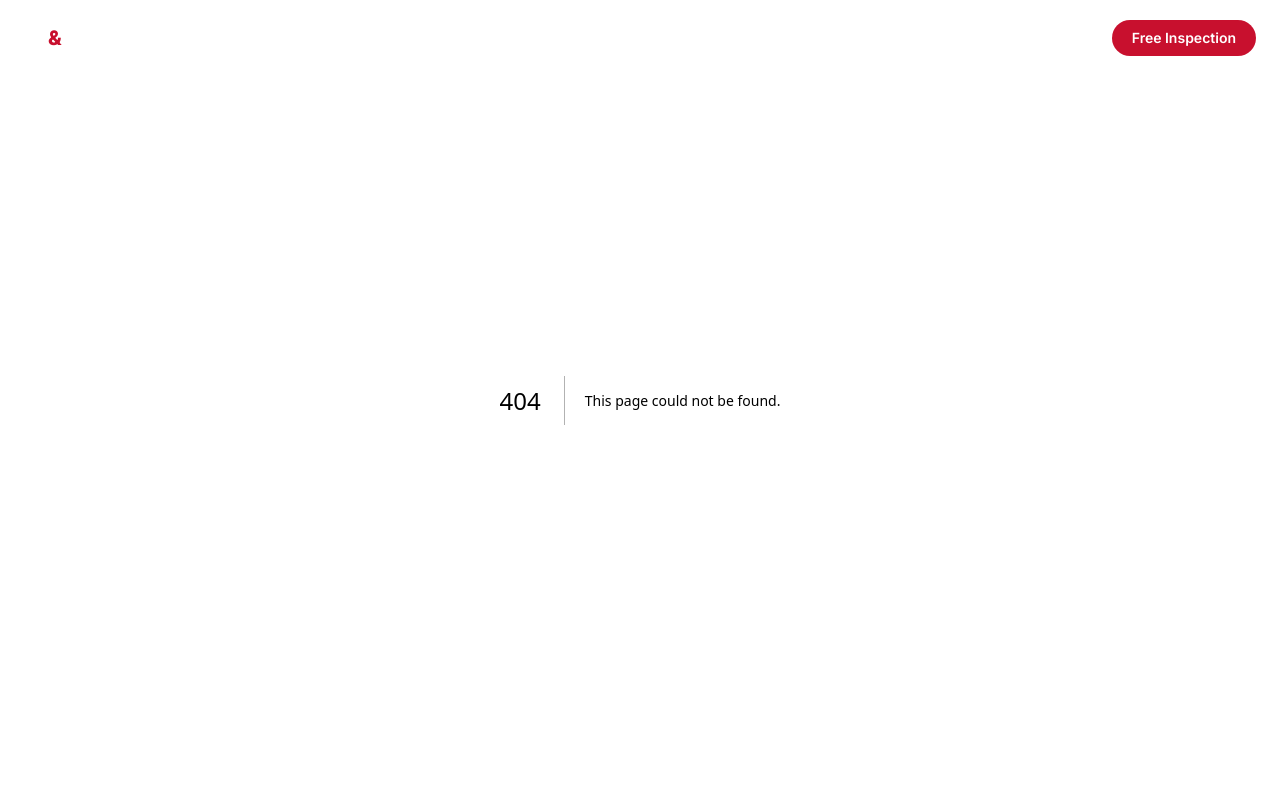
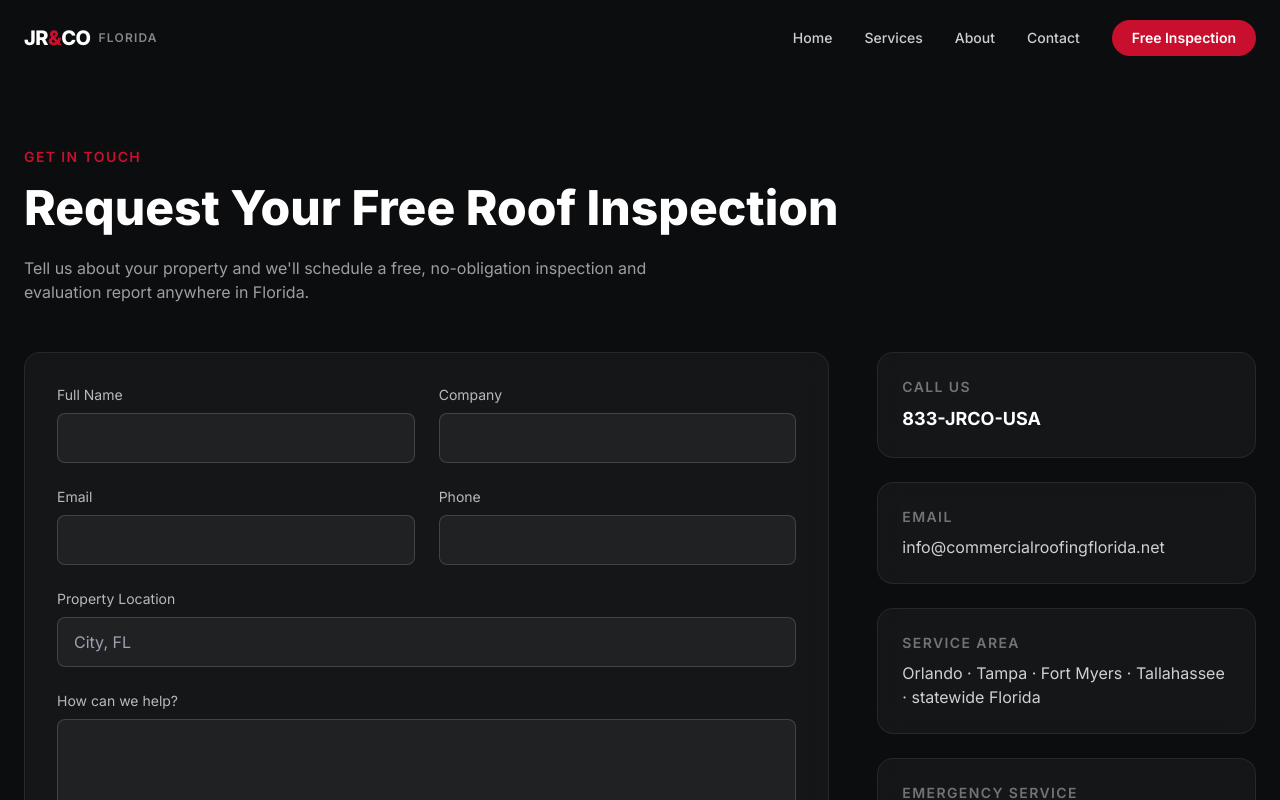
Before and after one commit to OmniWFM/commercial-roofing-florida, a Next.js app: page /contact in a window 1280 px wide. Before the commit this address had no page. Shown: the top 800 px of the page. Built offline with nearby package versions, Linux system fonts and the light colour scheme.

Commit message:
Add contact page

```diff
--- /dev/null
+++ b/src/app/contact/page.tsx
@@ -0,0 +1,102 @@
+"use client";
+
+import { useState } from "react";
+
+export default function Contact() {
+  const [sent, setSent] = useState(false);
+
+  return (
+    <>
+      <section className="px-6 pt-36 pb-12">
+        <div className="mx-auto max-w-7xl">
+          <span className="text-sm font-semibold uppercase tracking-widest text-brand-red">
+            Get In Touch
+          </span>
+          <h1 className="mt-4 text-4xl font-extrabold text-white sm:text-5xl">
+            Request Your Free Roof Inspection
+          </h1>
+          <p className="mt-6 max-w-2xl text-white/60">
+            Tell us about your property and we'll schedule a free, no-obligation
+            inspection and evaluation report anywhere in Florida.
+          </p>
+        </div>
+      </section>
+
+      <section className="mx-auto max-w-7xl px-6 pb-24">
+        <div className="grid gap-12 lg:grid-cols-3">
+          <div className="lg:col-span-2">
+            {sent ? (
+              <div className="glass rounded-2xl p-10 text-center">
+                <h3 className="text-2xl font-bold text-white">Thank you!</h3>
+                <p className="mt-3 text-white/60">
+                  Your request has been received. Our team will reach out within
+                  one business day to schedule your inspection.
+                </p>
+              </div>
+            ) : (
+              <form
+                onSubmit={(e) => {
+                  e.preventDefault();
+                  setSent(true);
+                }}
+                className="glass rounded-2xl p-8"
+              >
+                <div className="grid gap-6 sm:grid-cols-2">
+                  <div>
+                    <label className="mb-2 block text-sm text-white/70">Full Name</label>
+                    <input required className="w-full rounded-lg border border-white/15 bg-white/5 px-4 py-3 text-white outline-none focus:border-brand-red" />
+                  </div>
+                  <div>
+                    <label className="mb-2 block text-sm text-white/70">Company</label>
+                    <input className="w-full rounded-lg border border-white/15 bg-white/5 px-4 py-3 text-white outline-none focus:border-brand-red" />
+                  </div>
+                  <div>
+                    <label className="mb-2 block text-sm text-white/70">Email</label>
+                    <input required type="email" className="w-full rounded-lg border border-white/15 bg-white/5 px-4 py-3 text-white outline-none focus:border-brand-red" />
+                  </div>
+                  <div>
+                    <label className="mb-2 block text-sm text-white/70">Phone</label>
+                    <input type="tel" className="w-full rounded-lg border border-white/15 bg-white/5 px-4 py-3 text-white outline-none focus:border-brand-red" />
+                  </div>
+                  <div className="sm:col-span-2">
+                    <label className="mb-2 block text-sm text-white/70">Property Location</label>
+                    <input className="w-full rounded-lg border border-white/15 bg-white/5 px-4 py-3 text-white outline-none focus:border-brand-red" placeholder="City, FL" />
+                  </div>
+                  <div className="sm:col-span-2">
+                    <label className="mb-2 block text-sm text-white/70">How can we help?</label>
+                    <textarea rows={4} className="w-full rounded-lg border border-white/15 bg-white/5 px-4 py-3 text-white outline-none focus:border-brand-red" />
+                  </div>
+                </div>
+                <button
+                  type="submit"
+                  className="mt-6 w-full rounded-full bg-brand-red px-8 py-3 font-semibold text-white transition hover:bg-red-600"
+                >
+                  Request Free Inspection
+                </button>
+              </form>
+            )}
+          </div>
+
+          <div className="space-y-6">
+            <div className="glass rounded-2xl p-6">
+              <h3 className="text-sm font-semibold uppercase tracking-widest text-white/40">Call Us</h3>
+              <p className="mt-2 text-lg font-bold text-white">833-JRCO-USA</p>
+            </div>
+            <div className="glass rounded-2xl p-6">
+              <h3 className="text-sm font-semibold uppercase tracking-widest text-white/40">Email</h3>
+              <p className="mt-2 text-white/80">info@commercialroofingflorida.net</p>
+            </div>
+            <div className="glass rounded-2xl p-6">
+              <h3 className="text-sm font-semibold uppercase tracking-widest text-white/40">Service Area</h3>
+              <p className="mt-2 text-white/80">Orlando · Tampa · Fort Myers · Tallahassee · statewide Florida</p>
+            </div>
+            <div className="glass rounded-2xl p-6">
+              <h3 className="text-sm font-semibold uppercase tracking-widest text-white/40">Emergency Service</h3>
+              <p className="mt-2 text-white/80">24/7 storm and leak response</p>
+            </div>
+          </div>
+        </div>
+      </section>
+    </>
+  );
+}
```
